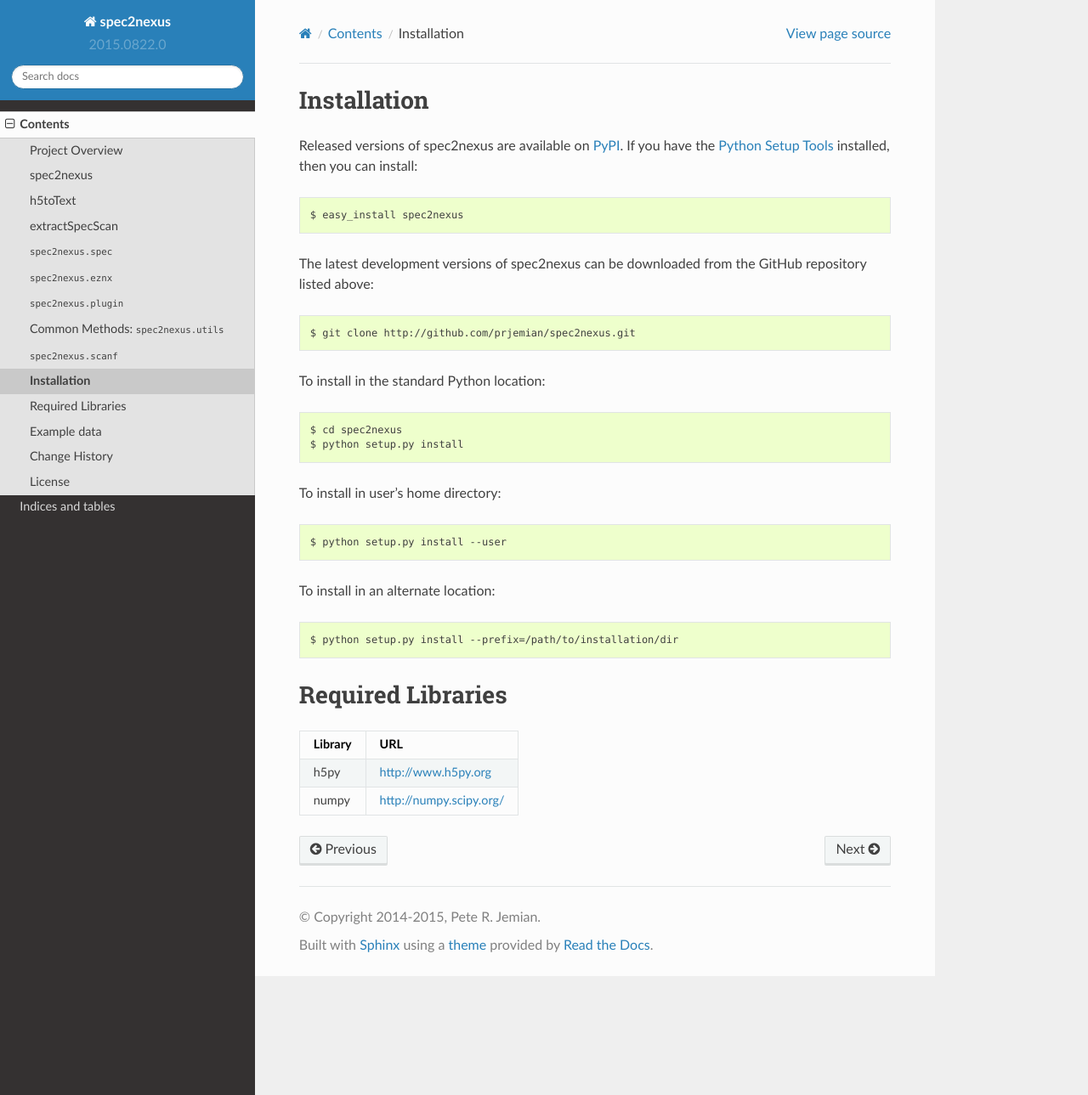
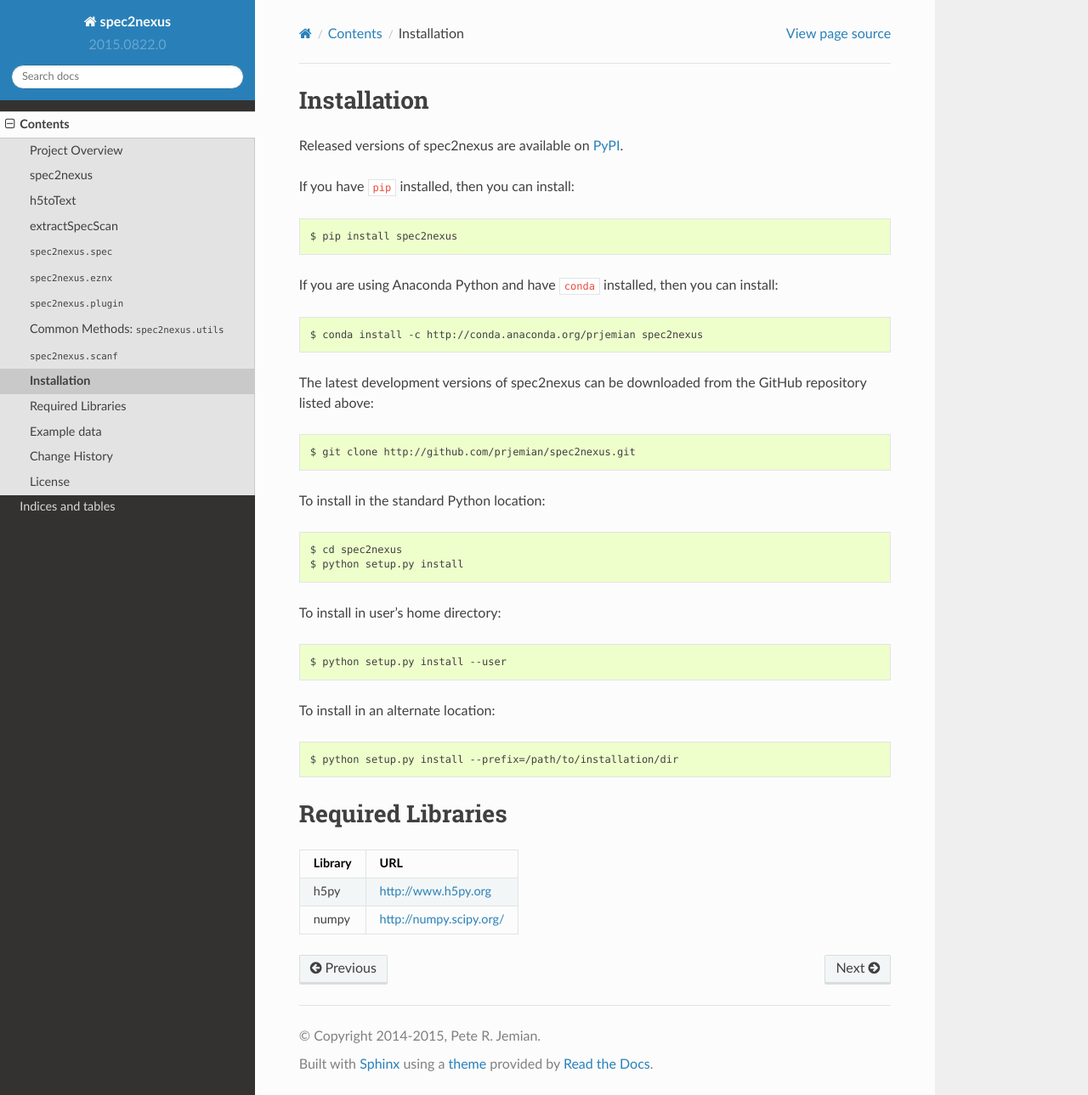
Before and after one commit to prjemian/spec2nexus, a Sphinx documentation site: the page built from docs/source/install.rst, in a window 1280 px wide and 1289 px high. Shown: the whole window at 85% size. Built offline with Sphinx 7.4.7 and the Read the Docs theme 2.0.0, drawn with Linux system fonts in a browser that asks for light colours.

Commit message:
install using conda

```diff
--- a/docs/source/install.rst
+++ b/docs/source/install.rst
@@ -2,10 +2,15 @@ Installation
 ############
 
 Released versions of spec2nexus are available on `PyPI
-<https://pypi.python.org/pypi/spec2nexus>`_. If you have the `Python Setup Tools
-<https://pypi.python.org/pypi/setuptools>`_ installed, then you can install::
+<https://pypi.python.org/pypi/spec2nexus>`_.
 
-    $ easy_install spec2nexus
+If you have ``pip`` installed, then you can install::
+
+    $ pip install spec2nexus
+
+If you are using Anaconda Python and have ``conda`` installed, then you can install::
+
+    $ conda install -c http://conda.anaconda.org/prjemian spec2nexus
 
 The latest development versions of spec2nexus can be downloaded from the
 GitHub repository listed above::
```
